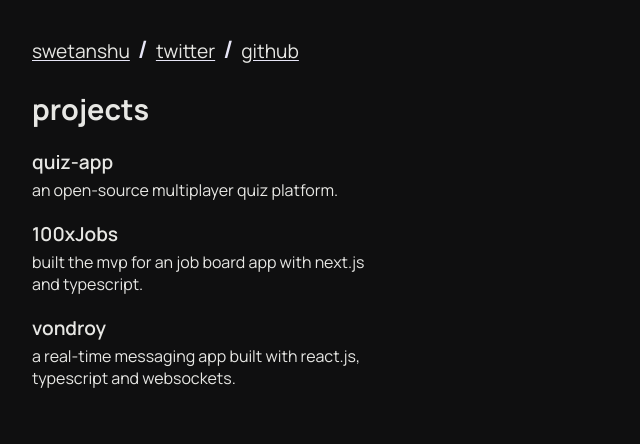
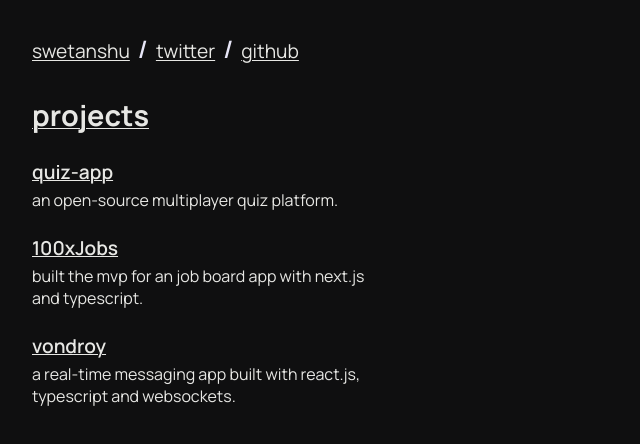
Before and after one commit to SwetanshuSingh/swetanshu, a plain HTML site: page index.html in a window 1280 px wide. Shown: the whole page, without its empty margins (0-640 px from the left). Drawn offline with Linux system fonts and the light colour scheme.

Commit message:
[update]: add projects links

```diff
--- a/index.html
+++ b/index.html
@@ -11,26 +11,32 @@
       <nav class="navbar">
         <a href="#">swetanshu</a>
         <span>/</span>
-        <a href="#">twitter</a>
+        <a href="https://x.com/Swetanshu789" target="_blank">twitter</a>
         <span>/</span>
-        <a href="#">github</a>
+        <a href="https://github.com/SwetanshuSingh" target="_blank">github</a>
       </nav>
     </header>
     <main>
       <section id="projects">
         <p id="project-title">projects</p>
         <div id="project">
-          <a href="">quiz-app</a>
+          <a href="https://github.com/SwetanshuSingh/quiz-app" target="_blank"
+            >quiz-app</a
+          >
           <p>an open-source multiplayer quiz platform.</p>
         </div>
 
         <div id="project">
-          <a href="">100xJobs</a>
+          <a
+            href="https://github.com/code100x/job-board/pull/19"
+            target="_blank"
+            >100xJobs</a
+          >
           <p>built the mvp for an job board app with next.js and typescript.</p>
         </div>
 
         <div id="project">
-          <a href="">vondroy</a>
+          <a href="https://vondroy.onrender.com" target="_blank">vondroy</a>
           <p>
             a real-time messaging app built with react.js, typescript and
             websockets.
--- a/styles.css
+++ b/styles.css
@@ -10,7 +10,7 @@ body {
   display: flex;
   flex-direction: column;
   justify-content: start;
-  gap: 24px;
+  gap: 30px;
   padding: 2rem;
   background-color: #0f0f10;
   color: #e7e7e4;
@@ -33,7 +33,7 @@ body {
 .navbar a {
   font-size: 1.2rem;
   color: inherit;
-  text-decoration: solid #e7e6f7 underline;
+  text-decoration: 1px solid underline;
   text-underline-offset: 2px;
 }
 
@@ -46,12 +46,14 @@ body {
 #projects {
   display: flex;
   flex-direction: column;
-  gap: 20px;
+  gap: 24px;
 }
 
 #project-title {
   font-size: 1.8rem;
   font-weight: 700;
+  text-decoration: 1px solid underline;
+  text-underline-offset: 2px;
 }
 
 #project {
@@ -65,6 +67,7 @@ body {
   font-size: 1.2rem;
   font-weight: 600;
   color: inherit;
+  text-decoration: 1px solid underline;
 }
 
 #project p {
```
